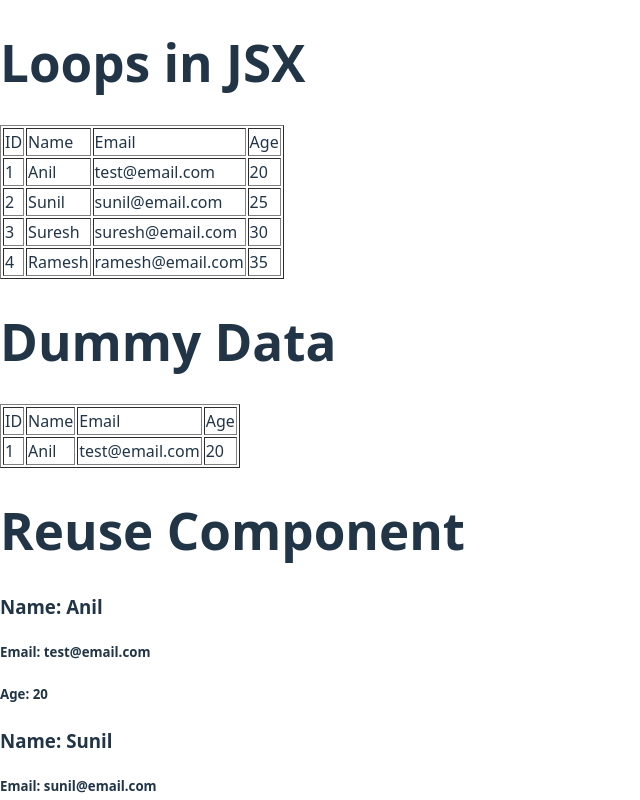
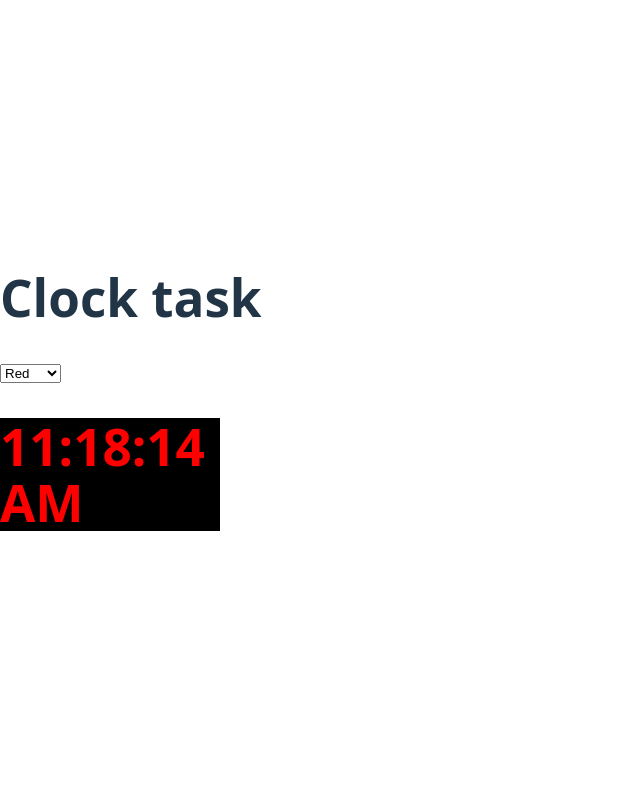
Before and after one commit to atulendrasinghyadav/React-Practice, a React (Vite) app: page / in a window 1280 px wide. Shown: the top 800 px of the page, without its empty margins (0-640 px from the left). Built offline with nearby package versions, Linux system fonts and the light colour scheme.

Commit message:
Clock task done

```diff
--- a/src/App.jsx
+++ b/src/App.jsx
@@ -63,6 +63,7 @@ import MultipleControlledInput from "./MultipleControlledInput";
 import HandleCheckBox from "./HandleCheckbox";
 import RadioButton from "./RadioButton";
 import LoopsinJSX from "./LoopsInJSX";
+import ClockTask from "./ClockTask";
 
 function App(){
   return(
@@ -102,7 +103,9 @@ function App(){
 
       {/* <RadioButton /> */}
 
-      <LoopsinJSX />
+      {/* <LoopsinJSX /> */}
+
+      <ClockTask />
     </div>
   )
 }
--- /dev/null
+++ b/src/Clock.jsx
@@ -0,0 +1,16 @@
+import { useEffect, useState } from "react";
+const Clock = ({color}) => {
+    const[time, setTime] = useState(0);
+    useEffect(() => {
+        const interval = setInterval(() => {
+            setTime(new Date().toLocaleTimeString());
+        }, 1000);
+        return () => clearInterval(interval);
+    })
+    return(
+        <div>
+            <h1 style={{color: color, backgroundColor: 'black', width: "220px"}}>{time}</h1>
+        </div>
+    )
+}
+export default Clock;
--- /dev/null
+++ b/src/ClockTask.jsx
@@ -0,0 +1,19 @@
+import { useState } from "react";
+import Clock from "./Clock";
+
+function ClockTask() {
+    const [color, setColor] = useState("red");
+    return (
+        <div>
+            <h1>Clock task</h1>
+            <select onChange={(event) => setColor(event.target.value)}>
+                <option value="red">Red</option>
+                <option value="yellow">Yellow</option>
+                <option value="green">Green</option>
+            </select>
+            <Clock color = {color}/>
+        </div>
+    )
+}
+
+export default ClockTask;
```
